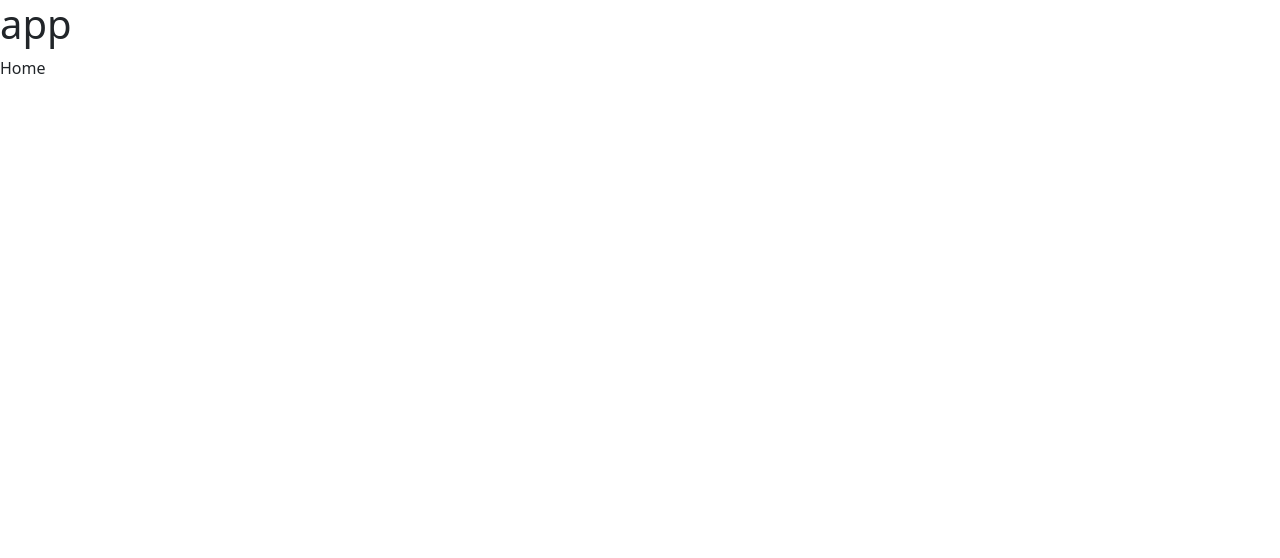
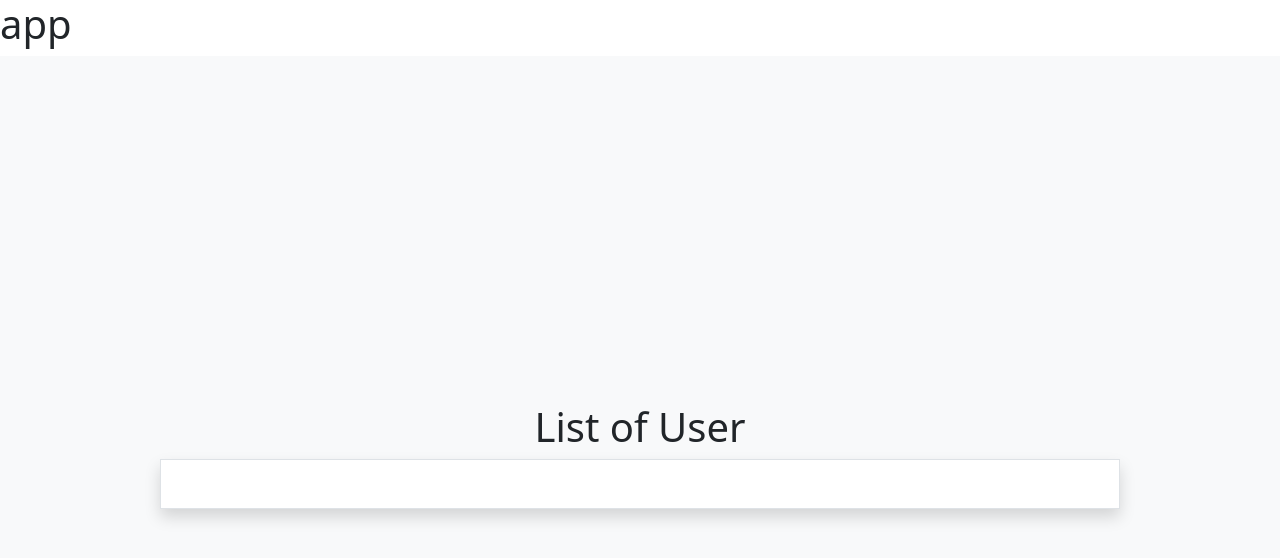
Before and after one commit to sonulodhi142/CRUD_IN_REACT, a React (Vite) app: page / in a window 1280 px wide. Shown: the top 558 px of the page. Built offline with nearby package versions, Linux system fonts and the light colour scheme; data requests are answered from the project's data file.

Commit message:
use useEffect hook to fatch the data

```diff
--- a/src/components/Home.jsx
+++ b/src/components/Home.jsx
@@ -1,8 +1,19 @@
-import React from 'react'
+import axios from 'axios'
+import React, { useEffect } from 'react'
 
 const Home = () => {
+  useEffect(()=>{
+    axios.get('http://localhost:3000/users')
+    .then(result => console.log(result))
+    .catch(error => console.log(error));
+  },[])
   return (
-    <div>Home</div>
+    <div className='d-flex flex-column justify-content-center align-items-center bg-light vh-100'>
+      <h1>List of User</h1>
+      <div className='w-75 rounder bg-white border shadow p-4'>
+
+      </div>
+    </div>
   )
 }
 
```
